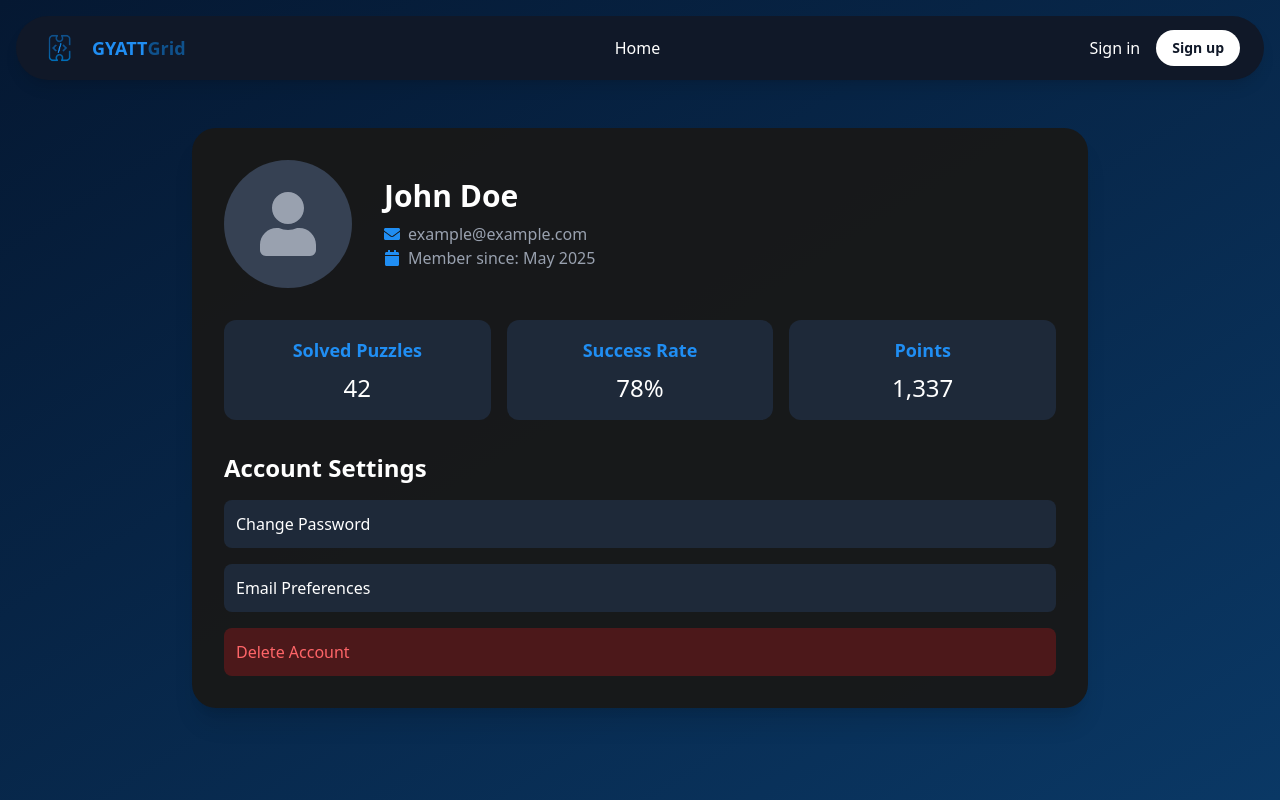
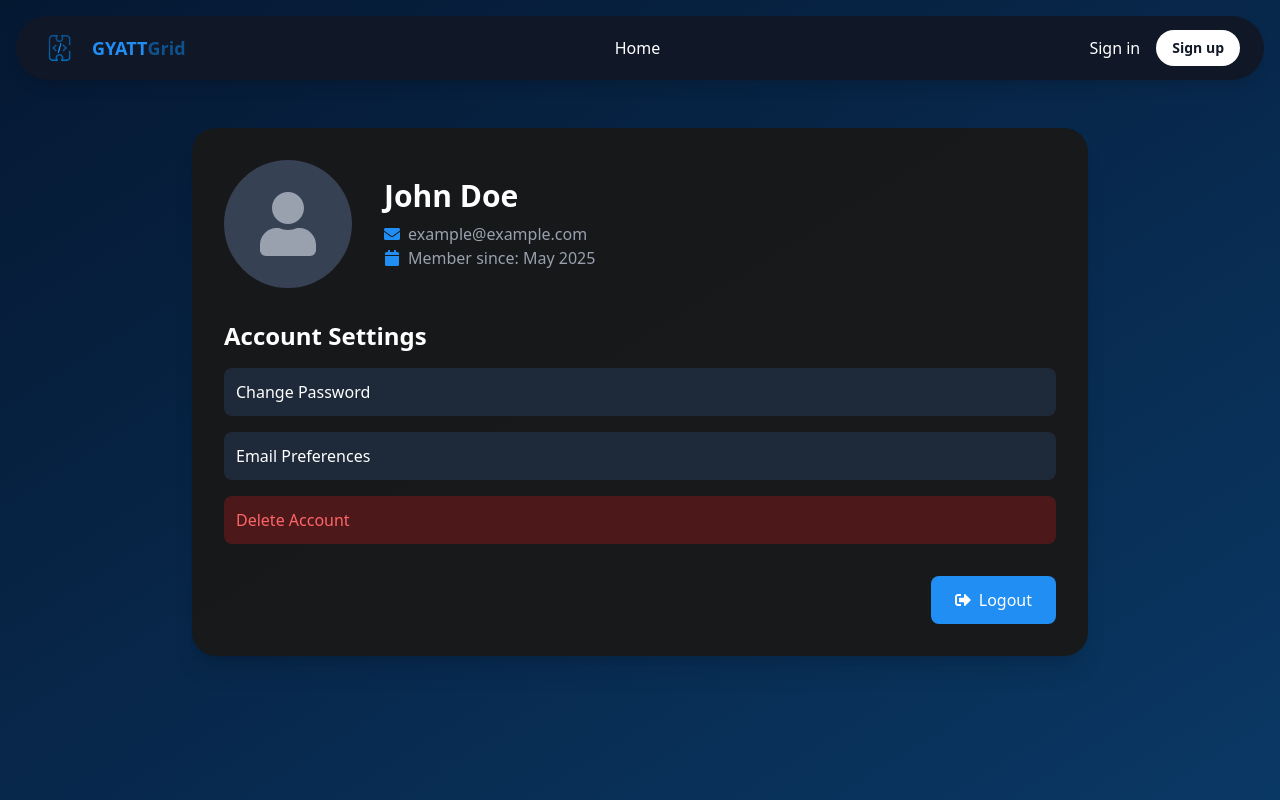
Before and after one commit to Loleku/codecamp-2025, a React (Vite) app in the folder GYATTGrid/: page /profile in a window 1280 px wide. Shown: the top 800 px of the page. Built offline with nearby package versions, Linux system fonts and the light colour scheme.

Commit message:
Updated Profile.tsx

```diff
--- a/GYATTGrid/src/pages/Profile.tsx
+++ b/GYATTGrid/src/pages/Profile.tsx
@@ -1,10 +1,15 @@
 import { useEffect, useRef } from "react";
 import { gsap } from "gsap";
-import { FaUser, FaEnvelope, FaCalendar, FaEdit } from "react-icons/fa";
+import { FaUser, FaEnvelope, FaCalendar, FaSignOutAlt } from "react-icons/fa";
 
 export const ProfilePage = () => {
   const containerRef = useRef<HTMLDivElement>(null);
   const contentRef = useRef<HTMLDivElement>(null);
+
+  const handleLogout = () => {
+    // Add logout logic here
+    console.log("Logging out...");
+  };
 
   useEffect(() => {
     const tl = gsap.timeline();
@@ -37,11 +42,10 @@ export const ProfilePage = () => {
     <div ref={containerRef} className="min-h-screen pt-32 pb-10 bg-gradient-to-br from-[#051832] to-[#0a3865]">
       <div ref={contentRef} className="container mx-auto px-4">
         <div className="bg-[#181818f5] rounded-3xl p-8 max-w-4xl mx-auto shadow-xl">
+          {/* Profile info section */}
           <div className="flex flex-col md:flex-row items-center gap-8 mb-8">
-            <div className="relative">
-              <div className="w-32 h-32 rounded-full bg-gray-700 flex items-center justify-center">
-                <FaUser className="w-16 h-16 text-gray-400" />
-              </div>
+            <div className="w-32 h-32 rounded-full bg-gray-700 flex items-center justify-center">
+              <FaUser className="w-16 h-16 text-gray-400" />
             </div>
             <div className="text-center md:text-left">
               <h1 className="text-3xl font-bold text-white mb-2">John Doe</h1>
@@ -56,21 +60,7 @@ export const ProfilePage = () => {
             </div>
           </div>
 
-          <div className="grid grid-cols-1 md:grid-cols-3 gap-4 mb-8">
-            <div className="bg-gray-800 rounded-xl p-4 text-center">
-              <h3 className="text-[#208EF3] text-lg font-bold mb-2">Solved Puzzles</h3>
-              <p className="text-2xl text-white">42</p>
-            </div>
-            <div className="bg-gray-800 rounded-xl p-4 text-center">
-              <h3 className="text-[#208EF3] text-lg font-bold mb-2">Success Rate</h3>
-              <p className="text-2xl text-white">78%</p>
-            </div>
-            <div className="bg-gray-800 rounded-xl p-4 text-center">
-              <h3 className="text-[#208EF3] text-lg font-bold mb-2">Points</h3>
-              <p className="text-2xl text-white">1,337</p>
-            </div>
-          </div>
-
+          {/* Settings section */}
           <div className="space-y-4">
             <h2 className="text-2xl font-bold text-white mb-4">Account Settings</h2>
             <button className="w-full p-3 bg-gray-800 text-white rounded-lg text-left hover:bg-gray-700 transition-colors">
@@ -83,6 +73,17 @@ export const ProfilePage = () => {
               Delete Account
             </button>
           </div>
+
+          {/* Logout button */}
+          <div className="mt-8 flex justify-end">
+            <button
+              onClick={handleLogout}
+              className="flex items-center gap-2 px-6 py-3 bg-[#208EF3] text-white rounded-lg hover:bg-[#0F518C] transition-colors"
+            >
+              <FaSignOutAlt />
+              Logout
+            </button>
+          </div>
         </div>
       </div>
     </div>
```
